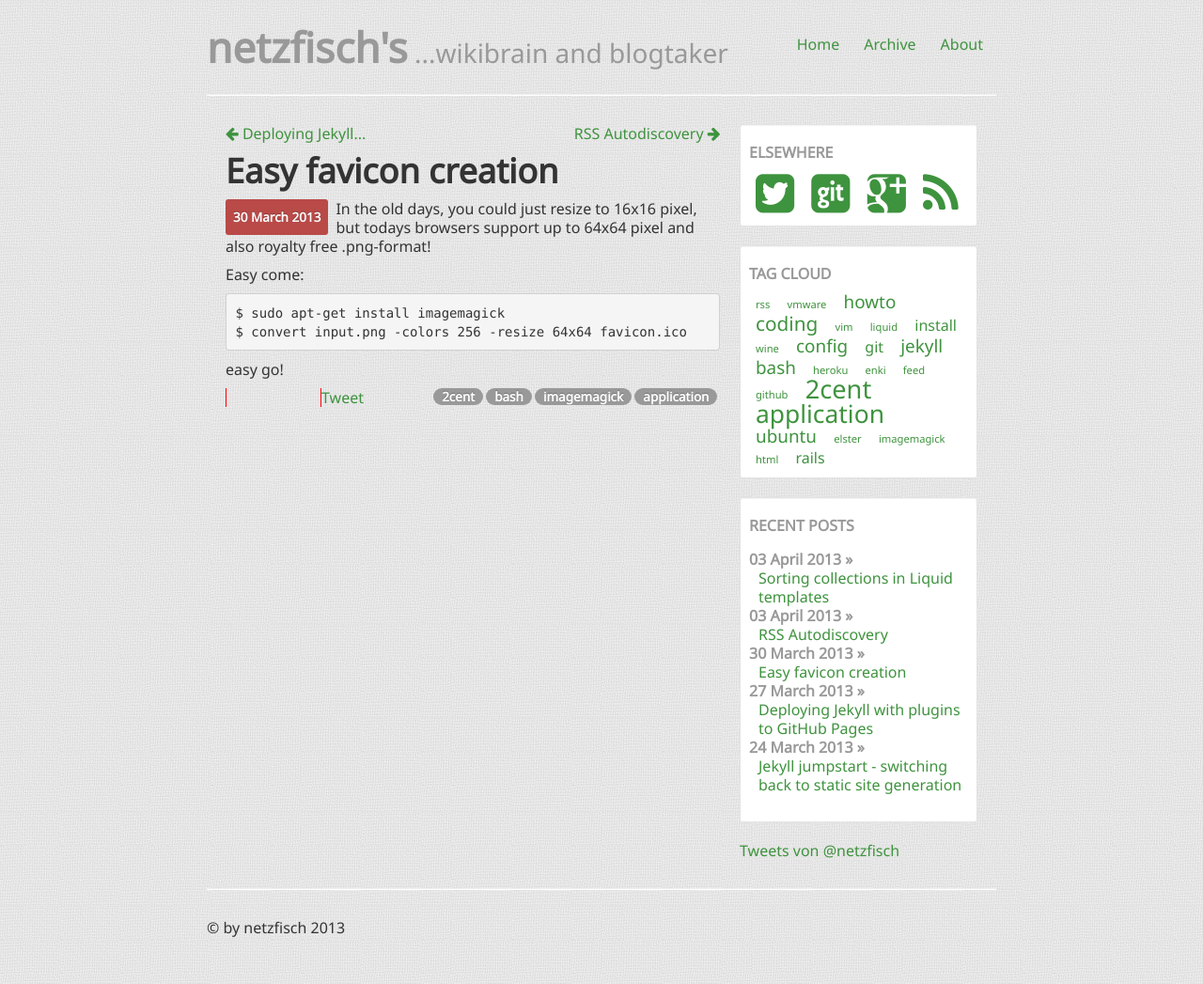
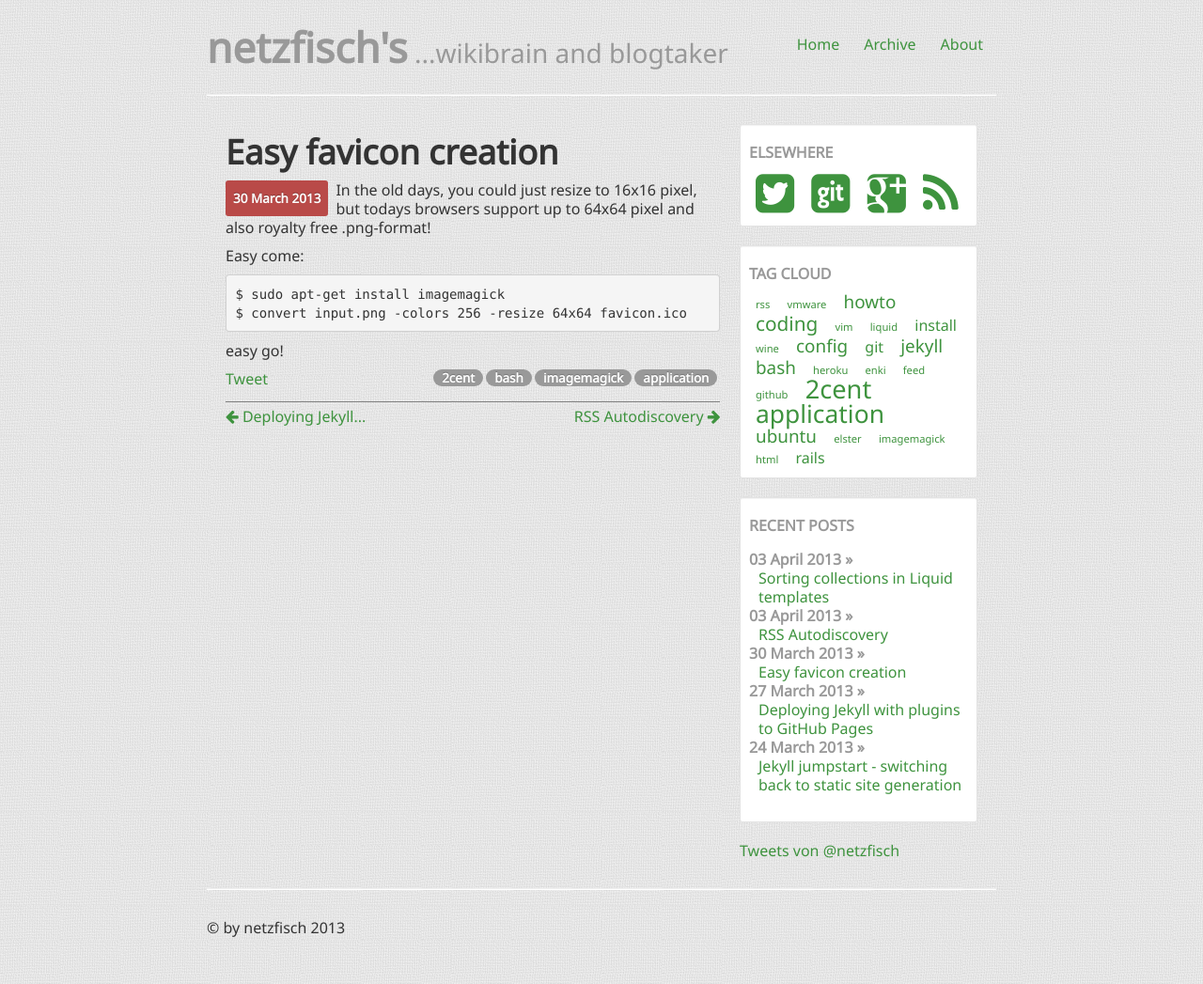
Before and after one commit to netzfisch/netzfisch.github.io, a Jekyll site: the page built from _posts/2013-03-30-favicon-creation.md, in a window 1280 px wide. Shown: the whole page at 94% size. Built offline with Jekyll 4.4.1, drawn with Linux system fonts in a browser that asks for light colours; Markdown is read by kramdown in place of the engine named in the settings; comment, search, counter and statistics services are not loaded.

Commit message:
another post

```diff
--- a/_includes/widget_social-share.html
+++ b/_includes/widget_social-share.html
@@ -1,18 +1,8 @@
-  <div class="share-widget clearfix">
-      <!-- Place this tag where you want the +1 button to render. -->
-      <div class="share-button g-plusone" href="{{ page.url }}"></div>
-      <!-- div class="g-plus" href="{{ page.url }}" data-action="share" data-annotation="bubble" data-width="80" data-height="28"></div -->
-      <!-- Place this tag after the last +1 button tag. -->
-      <script type="text/javascript">
-	(function() {
-	var po = document.createElement('script'); po.type = 'text/javascript'; po.async = true;
-	po.src = 'https://apis.google.com/js/plusone.js';
-	var s = document.getElementsByTagName('script')[0]; s.parentNode.insertBefore(po, s);
-	})();
-      </script>
-
+  <div class="share-container">
       <!-- Place this tag where you want the twitter share button to render. -->
-      <div class="share-button"><a href="https://twitter.com/share" class="twitter-share-button" data-via="netzfisch" data-size="large" data-dnt="true">Tweet</a></div>
+      <div class="share-button">
+	<a href="https://twitter.com/share" class="twitter-share-button" data-via="netzfisch" data-size="" data-dnt="true">Tweet</a>
+      </div>
       <script>
         !function(d,s,id){
         var js,fjs=d.getElementsByTagName(s)[0];
@@ -24,4 +14,18 @@
         	}
         }(document,"script","twitter-wjs");
       </script>
+
+      <!-- Place this tag where you want the +1 button to render. -->
+      <div class="share-button">
+	<div class="g-plusone" data-size="medium" href="{{ page.url }}"></div>
+      </div>
+      <!-- div class="g-plus" href="{{ page.url }}" data-action="share" data-annotation="bubble" data-width="80" data-height="28"></div -->
+      <!-- Place this tag after the last +1 button tag. -->
+      <script type="text/javascript">
+	(function() {
+	var po = document.createElement('script'); po.type = 'text/javascript'; po.async = true;
+	po.src = 'https://apis.google.com/js/plusone.js';
+	var s = document.getElementsByTagName('script')[0]; s.parentNode.insertBefore(po, s);
+	})();
+      </script>
   </div>
--- a/_layouts/post.html
+++ b/_layouts/post.html
@@ -3,16 +3,6 @@
 sidebar_posts: related
 ---
 <div id="post">
-  <div class="post_navigation">
-    {% if page.previous.url %}
-      <a class="pull-left" href="{{page.previous.url}}" title="Previous Post: {{page.previous.title}}"><i class="icon-arrow-left"></i> {{page.previous.title | truncate:19 }}</a>
-    {% endif %}
-    {% if page.next.url %}
-       <a class="pull-right" href="{{page.next.url}}" title="Next Post: {{page.next.title}}">{{page.next.title | truncate:19 }} <i class="icon-arrow-right"></i></a>
-    {% endif %}
-    <br />
-  </div>
-
   <div class="post_content">
     <h2>{{ page.title }}</h2>
     <span class="label label-important pull-left">{{ page.date | date_to_long_string }}</span>
@@ -26,4 +16,14 @@
   </div>
 
   {% include widget_social-share.html %}
+
+  <div class="post_navigation">
+    {% if page.previous.url %}
+      <a class="pull-left" href="{{page.previous.url}}" title="Previous Post: {{page.previous.title}}"><i class="icon-arrow-left"></i> {{page.previous.title | truncate:19 }}</a>
+    {% endif %}
+    {% if page.next.url %}
+       <a class="pull-right" href="{{page.next.url}}" title="Next Post: {{page.next.title}}">{{page.next.title | truncate:19 }} <i class="icon-arrow-right"></i></a>
+    {% endif %}
+    <br />
+  </div>
 </div>
--- a/css/custom.css
+++ b/css/custom.css
@@ -38,15 +38,22 @@
 	display: block;
 	margin-top: 10px;
       }
+      .post_navigation {
+	margin-top: 8px;
+	border-top: 1px solid grey;
+	padding-top: 5px;
+	padding-bottom: 5px;
+      }
       .post_tags > a {
 	.badge;
 	float: right;
 	margin-right: 3px;
       }
+      .share-container {
+	overflow: hidden;
+      }
       .share-button {
       	float: left;
         width: 100px;
-        height: 20px;
-        overflow: hidden;
-        border-left: solid 1px red;
+        height: 26px;
       }
```
